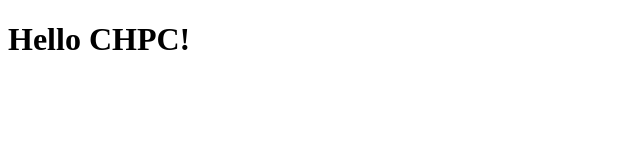
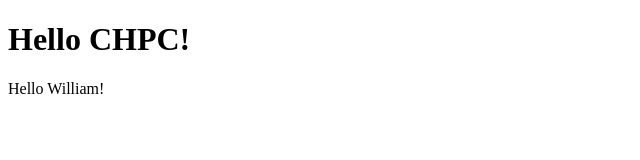
Before and after one commit to WmeldrumU/Docker, a plain HTML site: page MyApp/index.html in a window 1280 px wide. Shown: the whole page, without its empty margins (0-640 px from the left). Drawn offline with Linux system fonts and the light colour scheme.

Commit message:
updated index

```diff
--- a/MyApp/index.html
+++ b/MyApp/index.html
@@ -9,11 +9,11 @@
   <meta name="author" content="SitePoint">
 
  <!-- <link rel="stylesheet" href="css/styles.css?v=1.0">-->
-
 </head>
 
 <body>
     <h1>Hello CHPC!</h1>
+    <P>Hello William!</P>
   <!--<script src="js/scripts.js"></script>-->
 </body>
 </html>
```
